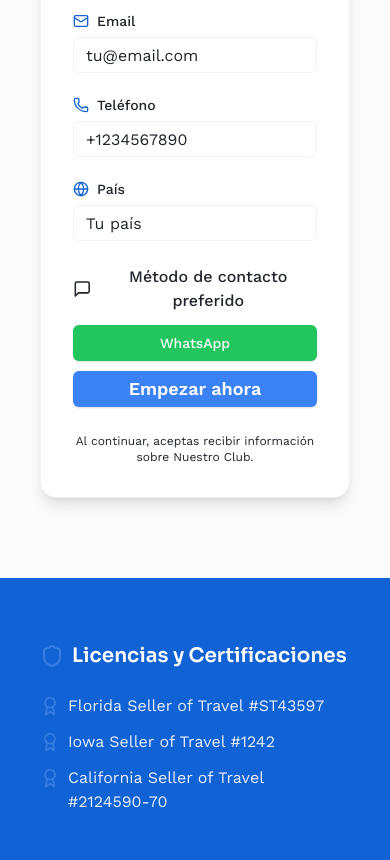
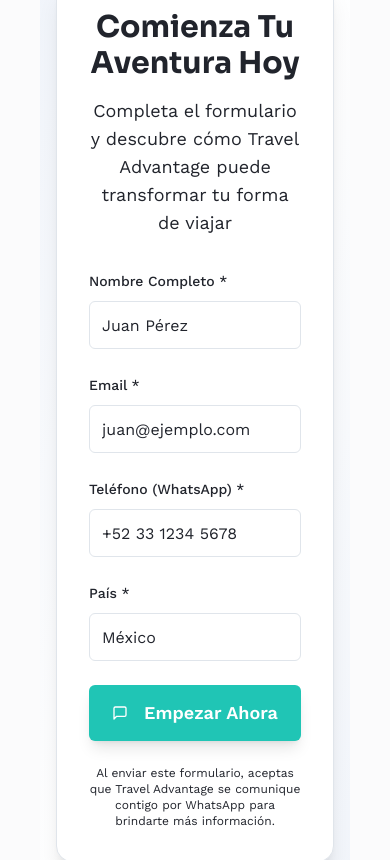
Before and after one commit to Jclmaximo/sg-d27a7d47-40b9-4812-be21-978d412c10af-1776524557, a Next.js app: page / in a window 390 px wide. Shown: the part 8480-9340 px from the top of the page. Built offline with nearby package versions, Linux system fonts and the light colour scheme.

Commit message:
feat(funnel): simplify form by removing contact field

```diff
--- a/src/components/FunnelForm.tsx
+++ b/src/components/FunnelForm.tsx
@@ -1,19 +1,20 @@
-"use client";
-
 import { useState } from "react";
 import { Button } from "@/components/ui/button";
 import { Input } from "@/components/ui/input";
 import { Label } from "@/components/ui/label";
-import { Phone, Mail, User, Globe, MessageSquare } from "lucide-react";
+import { MessageSquare } from "lucide-react";
 
 export function FunnelForm() {
   const [formData, setFormData] = useState({
     name: "",
     email: "",
     phone: "",
-    country: "",
-    contactMethod: "whatsapp" as const
+    country: ""
   });
+
+  const handleChange = (e: React.ChangeEvent<HTMLInputElement>) => {
+    setFormData({ ...formData, [e.target.name]: e.target.value });
+  };
 
   const handleSubmit = (e: React.FormEvent) => {
     e.preventDefault();
@@ -22,103 +23,104 @@ export function FunnelForm() {
       `Nombre: ${formData.name}%0A` +
       `Email: ${formData.email}%0A` +
       `Teléfono: ${formData.phone}%0A` +
-      `País: ${formData.country}%0A` +
-      `Método de contacto: WhatsApp`;
+      `País: ${formData.country}`;
 
     window.open(`https://wa.me/523314300767?text=${message}`, '_blank');
   };
 
   return (
-    <form onSubmit={handleSubmit} className="max-w-2xl mx-auto bg-white p-8 rounded-2xl border border-muted shadow-lg">
-      <div className="grid md:grid-cols-2 gap-6 mb-6">
+    <section className="py-20 bg-gradient-to-br from-primary/5 via-background to-accent/5">
+      <div className="container mx-auto px-4 max-w-2xl">
+        <div className="bg-white rounded-2xl shadow-xl p-8 md:p-12 border border-border">
+          {/* Header */}
+          <div className="text-center mb-8">
+            <h2 className="text-3xl md:text-4xl font-bold text-foreground mb-4">
+              Comienza Tu Aventura Hoy
+            </h2>
+            <p className="text-lg text-muted-foreground">
+              Completa el formulario y descubre cómo Travel Advantage puede transformar tu forma de viajar
+            </p>
+          </div>
+
+          {/* Form */}
+          <form onSubmit={handleSubmit} className="space-y-6">
+            {/* Name */}
             <div className="space-y-2">
-          <Label htmlFor="name" className="flex items-center gap-2">
-            <User className="w-4 h-4 text-primary" />
-            Nombre completo
-          </Label>
+              <Label htmlFor="name">Nombre Completo *</Label>
               <Input
                 id="name"
+                name="name"
+                type="text"
+                placeholder="Juan Pérez"
+                value={formData.name}
+                onChange={handleChange}
                 required
-            value={formData.name}
-            onChange={(e) => setFormData({ ...formData, name: e.target.value })}
-            placeholder="Tu nombre"
-            className="border-muted focus:border-primary" />
-
+                className="h-12"
+              />
             </div>
 
+            {/* Email */}
             <div className="space-y-2">
-          <Label htmlFor="email" className="flex items-center gap-2">
-            <Mail className="w-4 h-4 text-primary" />
-            Email
-          </Label>
+              <Label htmlFor="email">Email *</Label>
               <Input
                 id="email"
+                name="email"
                 type="email"
+                placeholder="juan@ejemplo.com"
+                value={formData.email}
+                onChange={handleChange}
                 required
-            value={formData.email}
-            onChange={(e) => setFormData({ ...formData, email: e.target.value })}
-            placeholder="tu@email.com"
-            className="border-muted focus:border-primary" />
-
+                className="h-12"
+              />
             </div>
 
+            {/* Phone */}
             <div className="space-y-2">
-          <Label htmlFor="phone" className="flex items-center gap-2">
-            <Phone className="w-4 h-4 text-primary" />
-            Teléfono
-          </Label>
+              <Label htmlFor="phone">Teléfono (WhatsApp) *</Label>
               <Input
                 id="phone"
+                name="phone"
                 type="tel"
+                placeholder="+52 33 1234 5678"
+                value={formData.phone}
+                onChange={handleChange}
                 required
-            value={formData.phone}
-            onChange={(e) => setFormData({ ...formData, phone: e.target.value })}
-            placeholder="+1234567890"
-            className="border-muted focus:border-primary" />
-
+                className="h-12"
+              />
             </div>
 
+            {/* Country */}
             <div className="space-y-2">
-          <Label htmlFor="country" className="flex items-center gap-2">
-            <Globe className="w-4 h-4 text-primary" />
-            País
-          </Label>
+              <Label htmlFor="country">País *</Label>
               <Input
                 id="country"
+                name="country"
+                type="text"
+                placeholder="México"
+                value={formData.country}
+                onChange={handleChange}
                 required
-            value={formData.country}
-            onChange={(e) => setFormData({ ...formData, country: e.target.value })}
-            placeholder="Tu país"
-            className="border-muted focus:border-primary" />
+                className="h-12"
+              />
+            </div>
 
+            {/* Submit Button */}
+            <Button
+              type="submit"
+              size="lg"
+              className="w-full h-14 text-lg font-semibold bg-secondary hover:bg-secondary/90 text-secondary-foreground shadow-lg hover:shadow-xl transition-all"
+            >
+              <MessageSquare className="mr-2 h-5 w-5" />
+              Empezar Ahora
+            </Button>
+
+            {/* Privacy Note */}
+            <p className="text-xs text-center text-muted-foreground mt-4">
+              Al enviar este formulario, aceptas que Travel Advantage se comunique contigo por WhatsApp para brindarte más información.
+            </p>
+          </form>
         </div>
       </div>
-
-      {/* Contact Method - Solo WhatsApp */}
-      <div className="space-y-3">
-        <Label className="text-base font-medium flex items-center gap-2" style={{ textAlign: "center" }}>
-          <MessageSquare className="w-5 h-5" />
-          Método de contacto preferido
-        </Label>
-        <div className="flex gap-3">
-          <Button
-            type="button"
-            variant={formData.contactMethod === "whatsapp" ? "default" : "outline"}
-            className="flex-1"
-            onClick={() => setFormData({ ...formData, contactMethod: "whatsapp" })} style={{ backgroundColor: "#22c55e", backgroundImage: "none" }}>
-
-            WhatsApp
-          </Button>
-        </div>
-      </div>
-
-      <Button type="submit" className="w-full bg-primary hover:bg-primary/90 text-white py-6 text-lg font-semibold" style={{ backgroundColor: "#3b82f6", backgroundImage: "none", padding: "16px 0px", margin: "10px 0px" }}>
-        Empezar ahora
-      </Button>
-
-      <p className="text-xs text-center text-muted-foreground mt-4">Al continuar, aceptas recibir información sobre Nuestro Club.
-
-      </p>
-    </form>);
-
+    </section>
+  );
 }
```
Lines whose indentation alone changed are shown as unchanged.
